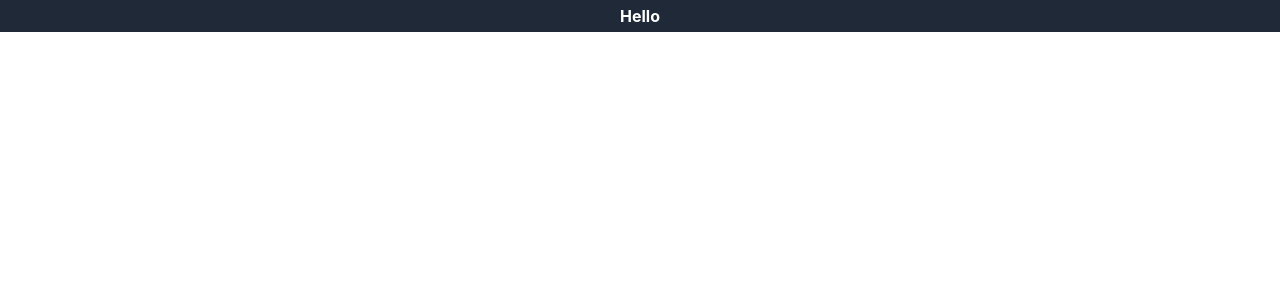
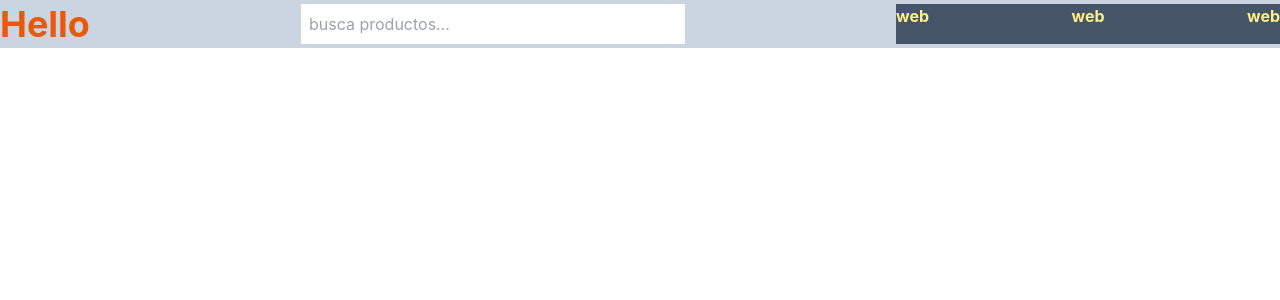
Before and after one commit to marianorigo18/reactNavbarTailwind, a JavaScript app: page / in a window 1280 px wide. Shown: the top 300 px of the page. Built offline with nearby package versions, Linux system fonts and the light colour scheme; the HTML template or start-up script is replaced by a standard one.

Commit message:
fix commit menu navegacion

```diff
--- a/src/App.js
+++ b/src/App.js
@@ -1,7 +1,15 @@
 function App() {
   return (
-    <div className="bg-gray-800">
-      <h1 className="text-white font-bold text-center py-1">Hello</h1>
+    <div className="w-full bg-gray-700">
+      <div className="container sm bg-slate-300 mx-auto py-1 flex justify-between">
+        <h1 className="text-orange-600 text-4xl font-bold">Hello</h1>
+        <input type="text" className="w-96 px-2" placeholder="busca productos..."></input>
+        <ul className="flex w-96 bg-slate-600 font-bold justify-between text-yellow-200">
+          <li>web</li>
+          <li>web</li>
+          <li>web</li>
+        </ul>
+      </div>
     </div>
   );
 }
```
